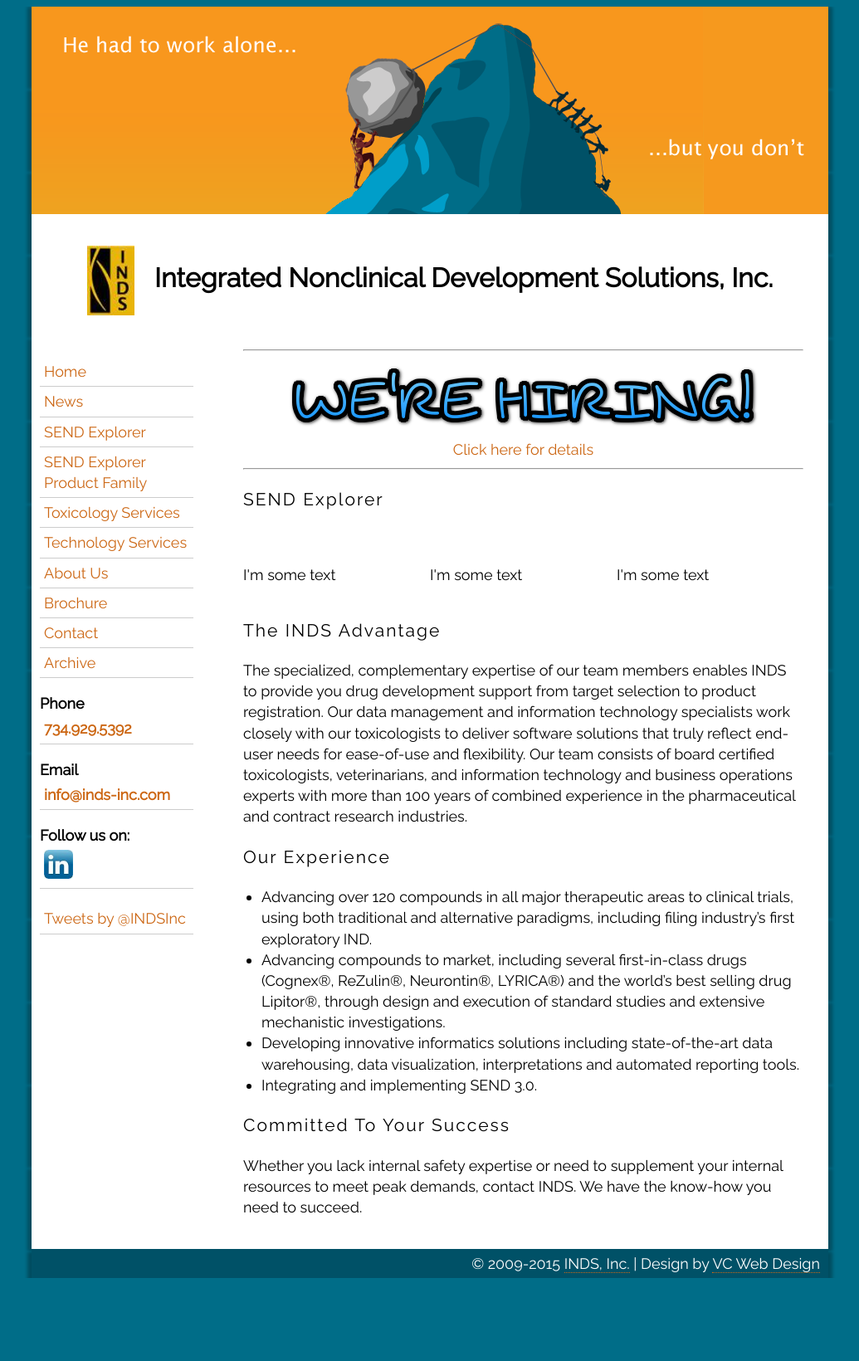
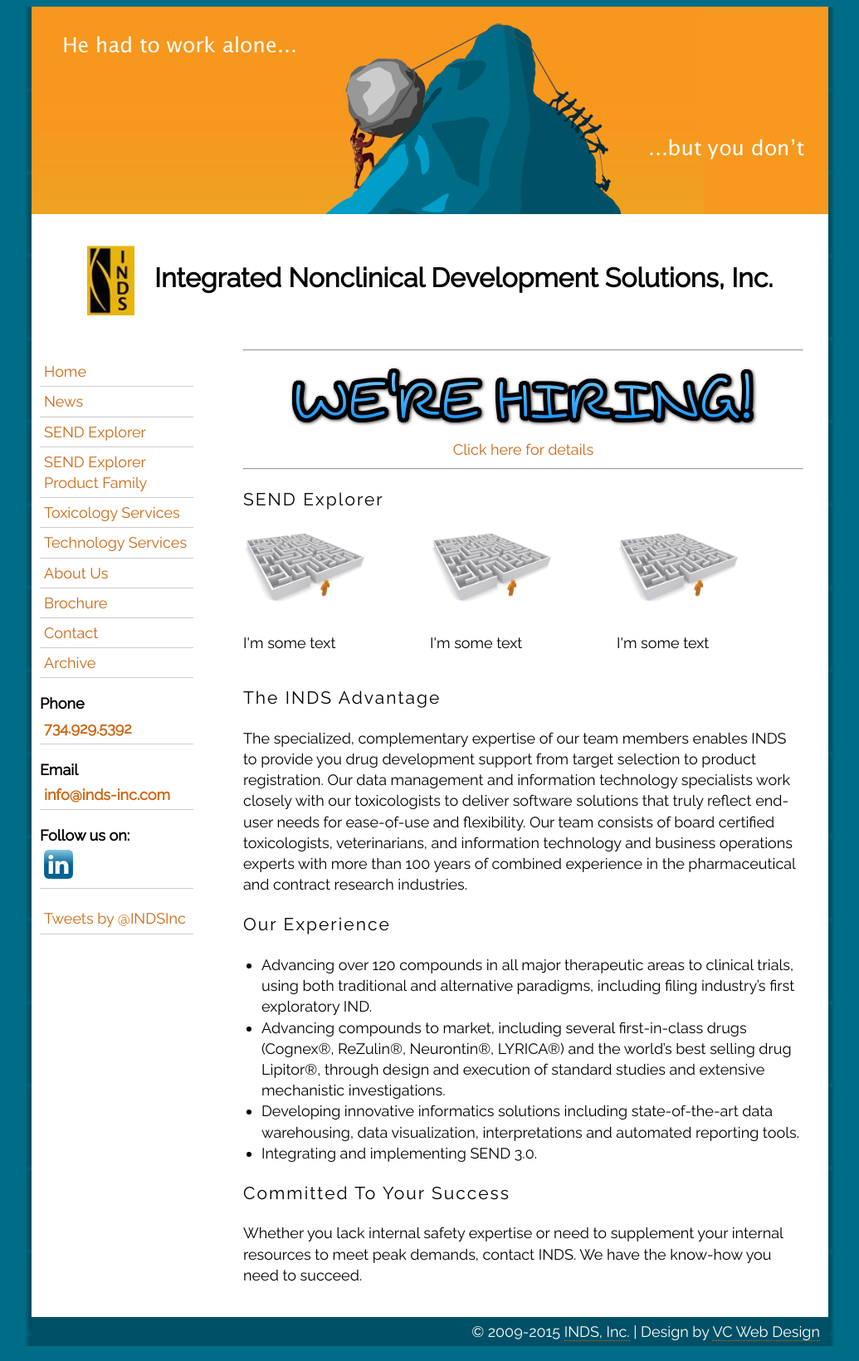
Before and after one commit to inds-inc/inds-inc.github.io, a Jekyll site: the page built from index1.md, in a window 1280 px wide. Shown: the whole page at 83% size, without its empty margins (122-1157 px from the left). Built offline with Jekyll 4.4.1, drawn with Linux system fonts in a browser that asks for light colours; comment, search, counter and statistics services are not loaded; before the commit the page ends 1558 px from its top, so only the background shows below that.

Commit message:
add thumbs

```diff
--- a/css/body.css
+++ b/css/body.css
@@ -116,6 +116,10 @@
   margin-bottom: 1pc;
 }
 
+img.thumbsize {
+    width: 150px;
+}
+
 @media (max-width: 768px) {
   body {
     background: none;
--- a/index1.md
+++ b/index1.md
@@ -17,7 +17,7 @@
       <a href="/assets/images/maze.png"
          data-lightbox="image-1"
          data-title="My caption">
-        <img src="assets/images/maze.png" alt="" />
+        <img class="thumbsize" src="/assets/images/maze.png" alt="" />
       </a>
       <p>I'm some text</p>
     </div>
@@ -25,7 +25,7 @@
       <a href="/assets/images/maze.png"
          data-lightbox="image-2"
          data-title="My caption">
-        <img src="assets/images/maze.png" alt="" />
+        <img class="thumbsize" src="/assets/images/maze.png" alt="" />
       </a>
       <p>I'm some text</p>
     </div>
@@ -33,7 +33,7 @@
       <a href="/assets/images/maze.png"
          data-lightbox="image-3"
          data-title="My caption">
-        <img src="assets/images/maze.png" alt="" />
+        <img class="thumbsize" src="/assets/images/maze.png" alt="" />
       </a>
       <p>I'm some text</p>
     </div>
```
